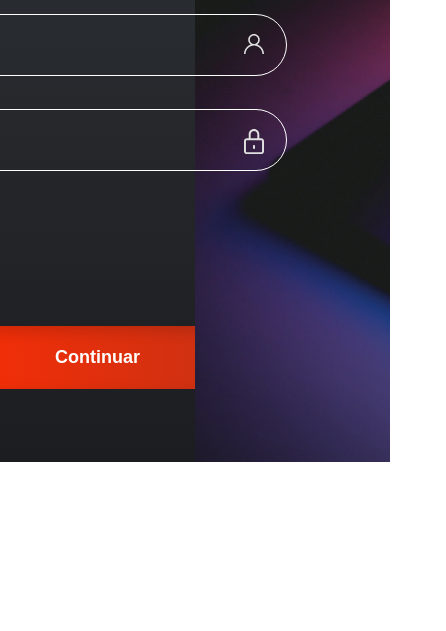
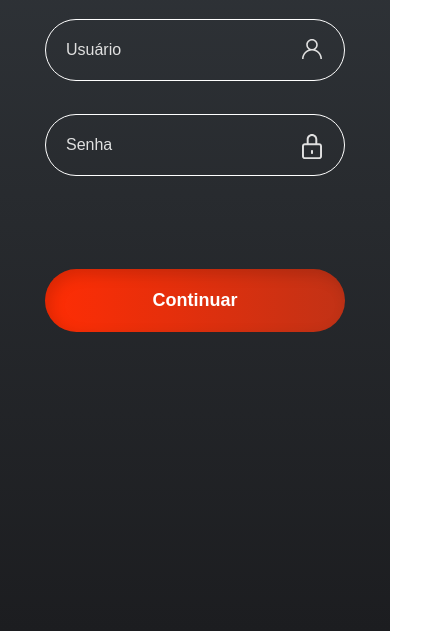
Before and after one commit to thiagotcs/desafio-compasso-uol, a plain HTML site: page src/index.html in a window 390 px wide. Shown: the part 382-1013 px from the top of the page, 446 px wide, since content can reach past the window. Before the commit the page ends 844 px from the top, so only its background shows below. Drawn offline with Linux system fonts and the light colour scheme; a web font is replaced by a local one.

Commit message:
adiciona responsividade na tela de login

```diff
--- a/src/css/login.css
+++ b/src/css/login.css
@@ -119,3 +119,27 @@
 .signin__banner--logo {
   margin-top: 35px;
 }
+
+@media only screen and (max-width: 1024px) {
+  .container {
+    flex-direction: column-reverse;
+  }
+  .signin {
+    width: 100vw;
+    justify-content: flex-start;
+  }
+  .signin__container {
+    padding-top: 20px;
+  }
+  .signin__form {
+    margin-top: 25px;
+    width: 100%;
+  }
+  .signin__banner {
+    width: 100vw;
+    height: 20vh;
+  }
+  .signin__button {
+    margin-top: 20px;
+  }
+}
```
